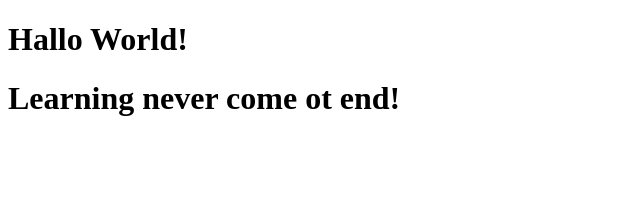
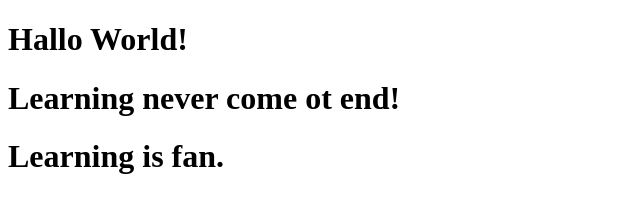
Before and after one commit to A-Ras/MyGitProject_A, a plain HTML site: page index.html in a window 1280 px wide. Shown: the whole page, without its empty margins (0-640 px from the left). Drawn offline with Linux system fonts and the light colour scheme.

Commit message:
Alles ok

```diff
--- a/index.html
+++ b/index.html
@@ -8,5 +8,6 @@
 <body>
     <h1>Hallo World!</h1>
     <h1>Learning never come ot end!</h1>
+    <h1>Learning is fan.</h1>
 </body>
 </html>
```
